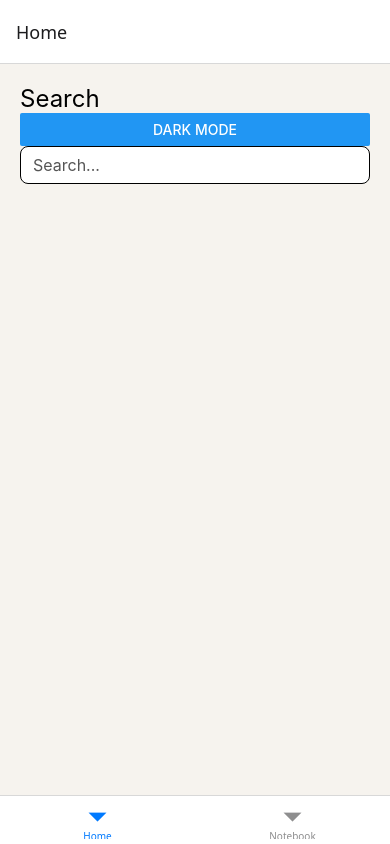
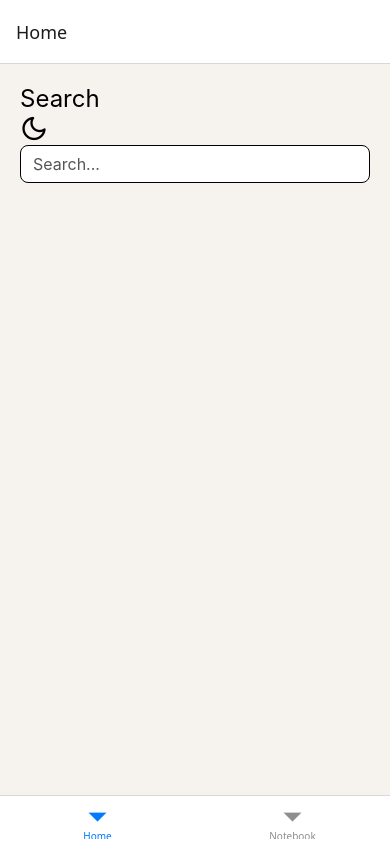
Before and after one commit to gcntran/find-me-something-to-cook-mobile, a React Native app in the folder find-me-something-to-cook/: screen /Home in a window 390 px wide. Built offline with nearby package versions, Linux system fonts and the light colour scheme.

Commit message:
Add Feather icon

```diff
--- a/find-me-something-to-cook/package.json
+++ b/find-me-something-to-cook/package.json
@@ -9,6 +9,7 @@
     "web": "expo start --web"
   },
   "dependencies": {
+    "@expo/vector-icons": "^15.0.3",
     "@react-navigation/bottom-tabs": "^7.12.0",
     "@react-navigation/native": "^7.1.28",
     "expo": "~54.0.33",
--- a/find-me-something-to-cook/src/components/ThemeSwitch.tsx
+++ b/find-me-something-to-cook/src/components/ThemeSwitch.tsx
@@ -1,14 +1,18 @@
-import { View, Text, TextInput, Button, StyleSheet } from 'react-native';
+import { View, Text, TextInput, Button, StyleSheet, TouchableOpacity } from 'react-native';
 import React, { useState } from 'react';
 import { useTheme } from "../theme/theme";
+import { Feather } from '@expo/vector-icons';
 
 export const ThemeSwitch = () => {
-    const { isDark, toggleTheme } = useTheme();
+    const { theme, isDark, toggleTheme } = useTheme();
 
     return (
-        <Button
-            title={isDark ? "Light Mode" : "Dark Mode"}
-            onPress={toggleTheme}
-        />
+        <TouchableOpacity onPress={toggleTheme}>
+            <Feather
+                name={isDark ? "sun" : "moon"}
+                size={28}
+                color={theme.colors.textBlack}
+            />
+        </TouchableOpacity>
     );
 };
```
Also changed, not shown: find-me-something-to-cook/tsconfig.json (+12 -2 lines), 1 other file (tests, documents, lock files or other folders).
